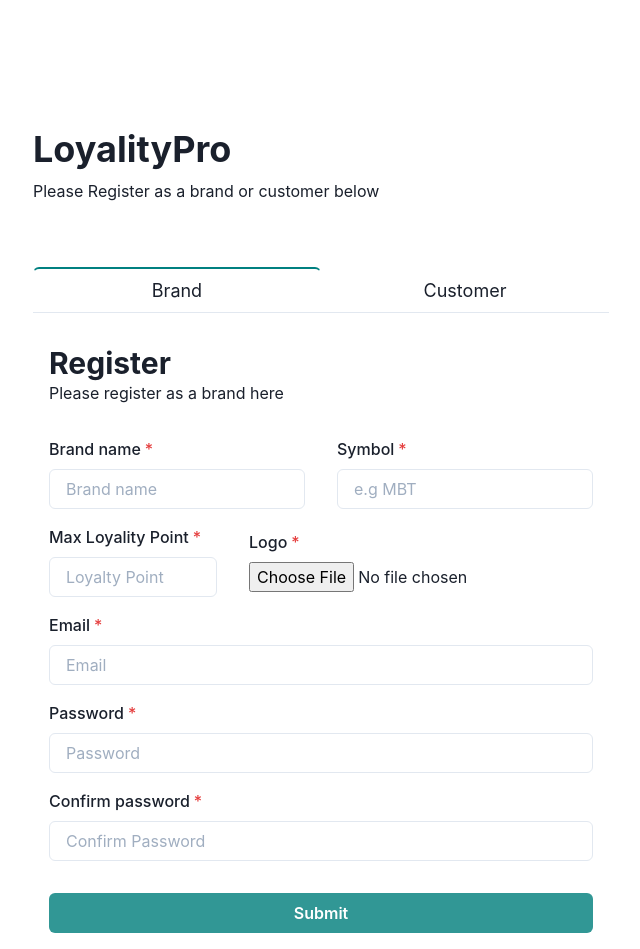
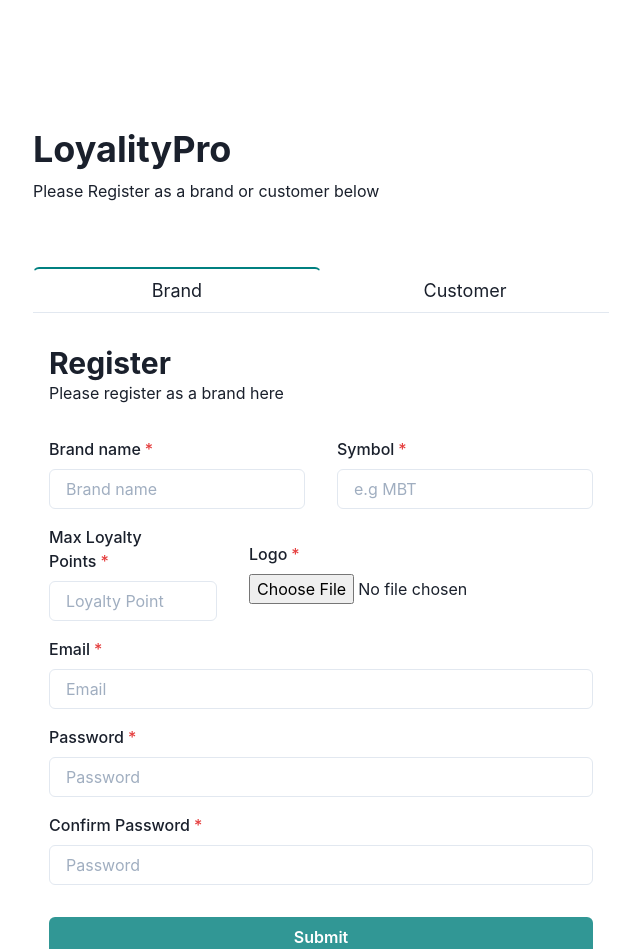
Before and after one commit to Tyak99/qiibee-test, a React (Create React App) app: page /register in a window 1280 px wide. Shown: the top 949 px of the page, without its empty margins (319-959 px from the left). Built offline with nearby package versions, Linux system fonts and the light colour scheme.

Commit message:
create reusable auth input

```diff
--- /dev/null
+++ b/src/components/AuthForm.js
@@ -0,0 +1,28 @@
+import React from 'react';
+import PropTypes from 'prop-types';
+import { FormControl, FormLabel } from '@chakra-ui/form-control';
+import { Input } from '@chakra-ui/input';
+import { useForm } from 'react-hook-form';
+
+const AuthForm = ({
+  placeholder, type, label, id, formFunc,
+}) => (
+  <FormControl id={id} isRequired>
+    <FormLabel>{label}</FormLabel>
+    <Input placeholder={placeholder} type={type} {...formFunc(id)} />
+  </FormControl>
+);
+
+AuthForm.defaultProps = {
+  placeholder: '',
+  type: 'text',
+};
+
+AuthForm.propTypes = {
+  placeholder: PropTypes.string,
+  type: PropTypes.string,
+  label: PropTypes.string.isRequired,
+  id: PropTypes.string.isRequired,
+};
+
+export default AuthForm;
--- a/src/pages/Login/Login.js
+++ b/src/pages/Login/Login.js
@@ -6,13 +6,12 @@ import {
 import {
   Tab, TabList, TabPanel, TabPanels, Tabs,
 } from '@chakra-ui/tabs';
-import { FormControl, FormLabel } from '@chakra-ui/form-control';
-import { Input } from '@chakra-ui/input';
 import { Button } from '@chakra-ui/button';
 import { Link as RouterLink, useHistory } from 'react-router-dom';
 import { useDispatch, useSelector } from 'react-redux';
 import { useForm } from 'react-hook-form';
 import { authActions } from '../../store/reducers/authReducer';
+import AuthForm from '../../components/AuthForm';
 
 // TODO: extract an input element to authform reuse everywhere
 const Login = () => {
@@ -23,7 +22,8 @@ const Login = () => {
   const brands = useSelector((state) => state.brands);
   const customers = useSelector((state) => state.customers);
 
-  const findBrand = (email) => Object.values(brands).find((brand) => brand.email === email);
+  const findBrand = (email) => Object.values(brands)
+    .find((brand) => brand.email === email);
   const findCustomer = (email) => Object.values(customers)
     .find((customer) => customer.email === email);
 
@@ -36,6 +36,7 @@ const Login = () => {
 
   const loginBrand = (data) => {
     const { brandEmail } = data;
+    console.log('🚀 ~ file: Login.js ~ line 41 ~ loginBrand ~ brandEmail', brandEmail);
     const foundBrand = findBrand(brandEmail);
     if (foundBrand) {
       dispatch(authActions.authenticateUser({ id: foundBrand.id, userType: 'brand' }));
@@ -43,7 +44,6 @@ const Login = () => {
   };
 
   const loginCustomer = (data) => {
-    console.log('🚀 ~ file: Login.js ~ line 47 ~ loginCustomer ~ foundCustomer');
     const { customerEmail } = data;
     const foundCustomer = findCustomer(customerEmail);
     if (foundCustomer) {
@@ -72,14 +72,8 @@ const Login = () => {
                 <Box mt="8">
                   <form onSubmit={handleSubmit(loginBrand)}>
                     <VStack spacing="4" alignItems="flex-start">
-                      <FormControl id="brand-name" isRequired>
-                        <FormLabel>Brand Email</FormLabel>
-                        <Input placeholder="Email" type="email" {...register('brandEmail')} />
-                      </FormControl>
-                      <FormControl id="passwords" isRequired>
-                        <FormLabel>Password</FormLabel>
-                        <Input placeholder="Password" type="password" {...register('brandPassword')} />
-                      </FormControl>
+                      <AuthForm placeholder="Email" type="email" id="brandEmail" label="Brand Email" formFunc={register} />
+                      <AuthForm placeholder="Password" type="password" id="brandPassword" label="Password" formFunc={register} />
                     </VStack>
                     <Button colorScheme="teal" w="full" mt="8" type="submit">Submit</Button>
                   </form>
@@ -92,14 +86,8 @@ const Login = () => {
                 <Box mt="8">
                   <form onSubmit={handleSubmit(loginCustomer)}>
                     <VStack spacing="4" alignItems="flex-start">
-                      <FormControl id="email" isRequired>
-                        <FormLabel>Email</FormLabel>
-                        <Input placeholder="Email" {...register('customerEmail')} />
-                      </FormControl>
-                      <FormControl id="passwords" isRequired>
-                        <FormLabel>Password</FormLabel>
-                        <Input placeholder="Password" type="password" {...register('customerPassword')} />
-                      </FormControl>
+                      <AuthForm placeholder="Email" type="email" id="customerEmail" label="Email" formFunc={register} />
+                      <AuthForm placeholder="Password" type="password" id="customerPassword" label="Password" formFunc={register} />
                     </VStack>
                     <Button colorScheme="teal" w="full" mt="12" type="submit">Submit</Button>
                   </form>
--- a/src/pages/Register/Register.js
+++ b/src/pages/Register/Register.js
@@ -7,7 +7,6 @@ import {
   Tab, TabList, TabPanel, TabPanels, Tabs,
 } from '@chakra-ui/tabs';
 import { FormControl, FormLabel } from '@chakra-ui/form-control';
-import { Input } from '@chakra-ui/input';
 import { Button } from '@chakra-ui/button';
 import { Link as RouterLink, useHistory } from 'react-router-dom';
 import { useForm } from 'react-hook-form';
@@ -17,6 +16,7 @@ import { brandActions } from '../../store/reducers/brandReducer';
 import { customerActions } from '../../store/reducers/customerReducer';
 import { authActions } from '../../store/reducers/authReducer';
 import { generateRandomId } from '../../helpers/randomString';
+import AuthForm from '../../components/AuthForm';
 
 const Register = () => {
   const { register, handleSubmit } = useForm();
@@ -93,37 +93,19 @@ const Register = () => {
                     <VStack spacing="4" alignItems="flex-start">
 
                       <HStack spacing="8">
-                        <FormControl id="brand-name" isRequired>
-                          <FormLabel>Brand name</FormLabel>
-                          <Input placeholder="Brand name" {...register('brandName')} />
-                        </FormControl>
-                        <FormControl id="brand-symbol" isRequired>
-                          <FormLabel>Symbol</FormLabel>
-                          <Input placeholder="e.g MBT" {...register('brandSymbol')} />
-                        </FormControl>
+                        <AuthForm placeholder="Brand name" id="brandName" label="Brand name" formFunc={register} />
+                        <AuthForm placeholder="e.g MBT" id="brandSymbol" label="Symbol" formFunc={register} />
                       </HStack>
                       <HStack spacing="8">
-                        <FormControl id="loyalty-point" isRequired>
-                          <FormLabel>Max Loyality Point</FormLabel>
-                          <Input placeholder="Loyalty Point" {...register('loyaltyPoints')} />
-                        </FormControl>
-                        <FormControl id="email" isRequired>
+                        <AuthForm placeholder="Loyalty Point" id="loyaltyPoints" label="Max Loyalty Points" formFunc={register} />
+                        <FormControl id="image" isRequired>
                           <FormLabel>Logo</FormLabel>
                           <input type="file" accept="image/*" {...register('image')} />
                         </FormControl>
                       </HStack>
-                      <FormControl id="email" isRequired>
-                        <FormLabel>Email</FormLabel>
-                        <Input placeholder="Email" {...register('brandEmail')} />
-                      </FormControl>
-                      <FormControl id="password-brand" isRequired>
-                        <FormLabel>Password</FormLabel>
-                        <Input placeholder="Password" type="password" {...register('brandPassword')} />
-                      </FormControl>
-                      <FormControl id="confirm-password-brand" isRequired>
-                        <FormLabel>Confirm password</FormLabel>
-                        <Input placeholder="Confirm Password" type="password" {...register('brandConfirmPassword')} />
-                      </FormControl>
+                      <AuthForm placeholder="Email" type="email" id="brandEmail" label="Email" formFunc={register} />
+                      <AuthForm placeholder="Password" type="password" id="brandPassword" label="Password" formFunc={register} />
+                      <AuthForm placeholder="Password" type="password" id="brandConfirmPassword" label="Confirm Password" formFunc={register} />
                     </VStack>
                     <Button colorScheme="teal" w="full" mt="8" type="submit">Submit</Button>
                   </form>
@@ -137,27 +119,12 @@ const Register = () => {
                   <form onSubmit={handleSubmit(registerCustomer)}>
                     <VStack spacing="4" alignItems="flex-start">
                       <HStack spacing="8">
-                        <FormControl id="first-name" isRequired>
-                          <FormLabel>First name</FormLabel>
-                          <Input placeholder="First name" {...register('firstName')} />
-                        </FormControl>
-                        <FormControl id="last-name" isRequired>
-                          <FormLabel>Last name</FormLabel>
-                          <Input placeholder="Last name" {...register('lastName')} />
-                        </FormControl>
+                        <AuthForm placeholder="First name" id="firstName" label="First name" formFunc={register} />
+                        <AuthForm placeholder="Last name" id="lastName" label="Last name" formFunc={register} />
                       </HStack>
-                      <FormControl id="email" isRequired>
-                        <FormLabel>Email</FormLabel>
-                        <Input placeholder="Email" {...register('customerEmail')} />
-                      </FormControl>
-                      <FormControl id="password-customer" isRequired>
-                        <FormLabel>Password</FormLabel>
-                        <Input placeholder="Password" type="password" {...register('customerPassword')} />
-                      </FormControl>
-                      <FormControl id="confirm-password-customer" isRequired>
-                        <FormLabel>Confirm password</FormLabel>
-                        <Input placeholder="Confirm Password" type="password" {...register('customerConfirmPassword')} />
-                      </FormControl>
+                      <AuthForm placeholder="Email" id="customerEmail" label="Email" formFunc={register} />
+                      <AuthForm placeholder="Password" type="password" id="customerPassword" label="Password" formFunc={register} />
+                      <AuthForm placeholder="Password" type="password" id="confirmCustomerPassword" label="Password" formFunc={register} />
                     </VStack>
                     <Button colorScheme="teal" w="full" mt="12" type="submit">Submit</Button>
                   </form>
```
